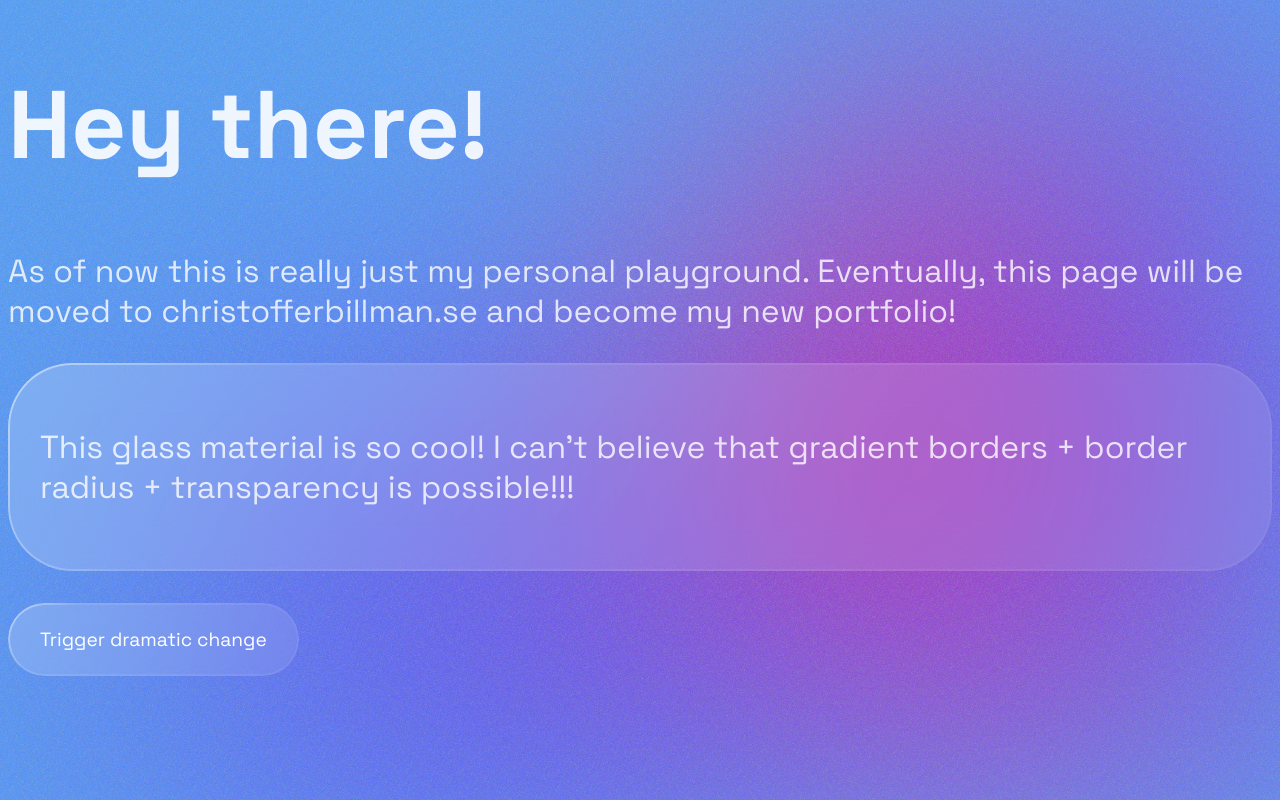
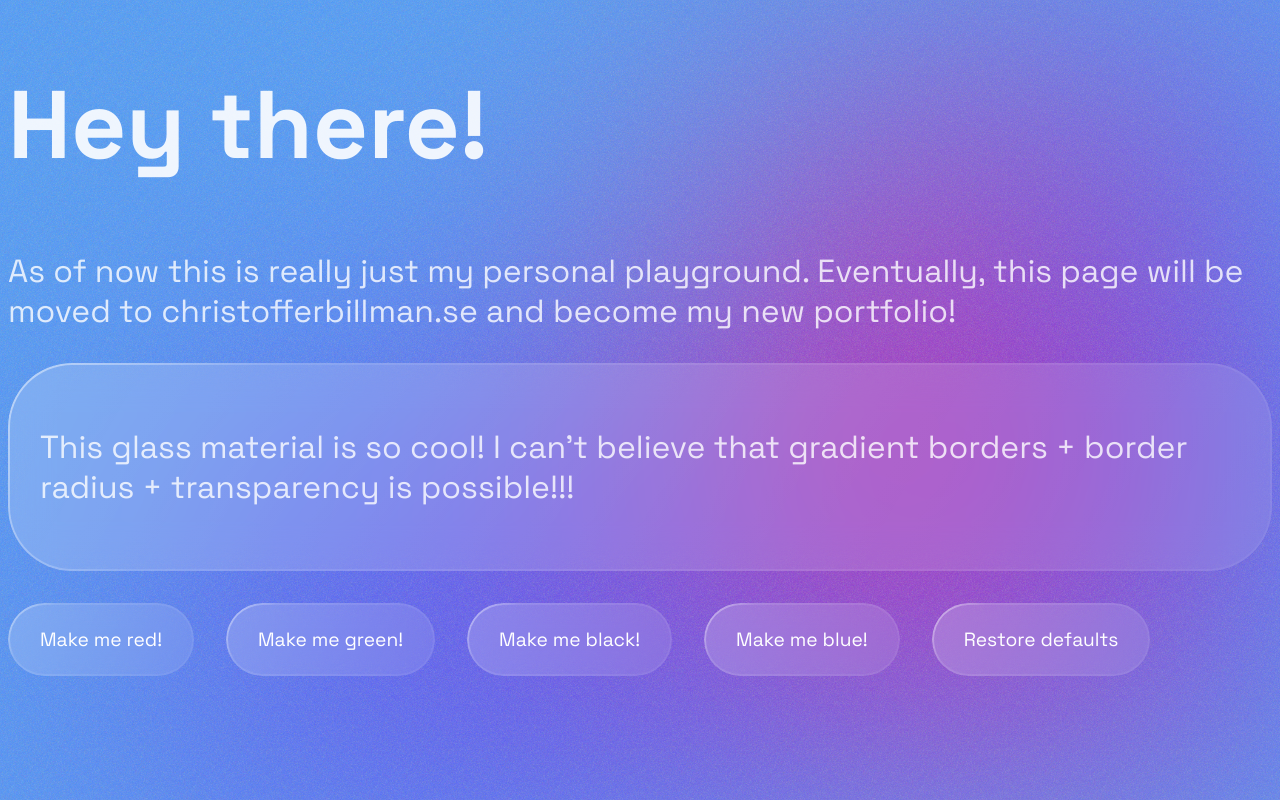
Before and after one commit to ChristofferBillman/portfolio-v5, a React (Vite) app: page / in a window 1280 px wide. Built offline with nearby package versions, Linux system fonts and the light colour scheme.

Commit message:
feat: added some buttons in playgroud to change to different colors.

```diff
--- a/src/contexts/AnimatedBackgroundContext.tsx
+++ b/src/contexts/AnimatedBackgroundContext.tsx
@@ -21,7 +21,8 @@ export function AnimatedBackgroundProvider({ children }: Props): ReactNode {
 		new Circle(w/2, '#FE0886', initialPos),
 		new Circle(w/2, '#6233EE', initialPos),
 		new Circle(w/2, '#6233EE', initialPos),
-	])
+	],
+	'#4D9BF9')
 
 	return (
 		<animatedBackgroundContext.Provider value={animatedBackgroundHandler}>
--- a/src/pages/Playground.tsx
+++ b/src/pages/Playground.tsx
@@ -15,12 +15,39 @@ export default function Playground() {
 				<p>This glass material is so cool! I can't believe that gradient borders + border radius + transparency is possible!!!</p>
 			</GlassMaterial>
 			<div style={{margin: '1rem'}}/>
+			<div style={{display: 'flex', gap: '1rem'}}>
 			<Button
 				onClick={() => {
-					animationController.triggerDramatic()
+					animationController.setColors(['#C91010', '#CE522D'])
 				}}
-				text='Trigger dramatic change'
+				text='Make me red!'
 			/>
+			<Button
+				onClick={() => {
+					animationController.setColors(['#18C754', '#096423', '#99B916'])
+				}}
+				text='Make me green!'
+			/>
+			<Button
+				onClick={() => {
+					animationController.setColors(['#161616', '#353535', '#0A0A0A'])
+				}}
+				text='Make me black!'
+			/>
+			<Button
+				onClick={() => {
+					animationController.setColors(['#2BA1FC','#84B2C0','#0D5473','#1980FF','#10ADC9'])
+				}}
+				text='Make me blue!'
+			/>
+
+			<Button
+				onClick={() => {
+					animationController.restoreDefaultColors()
+				}}
+				text='Restore defaults'
+			/>
+			</div>
 		</>
 	)
 }
--- a/src/util/AnimatedBackgroundController.ts
+++ b/src/util/AnimatedBackgroundController.ts
@@ -6,9 +6,11 @@ export default class AnimatedBackgroundController {
 	root: HTMLElement | null = null
 	circlesContainer: HTMLElement | null = null
 	body: HTMLBodyElement
+	defaultBodyColor: string
 
-	constructor(circles: Circle[]) {
+	constructor(circles: Circle[], defaultBodyColor: string) {
 		this.circles = circles
+		this.defaultBodyColor = defaultBodyColor
 		this.body = document.getElementsByTagName('body')[0]
 	}
 
@@ -24,28 +26,30 @@ export default class AnimatedBackgroundController {
 		this.forAllCircles(circle => {
 			circle.changeSizePseudoRandomly()
 		})
-		this.setColors(['#22E552','#0B6B23','#55CC5E','#39B916','#99B916'])
-		setTimeout(() => this.restoreDefaultColors(), 5000)
+		//this.setColors(['#22E552','#0B6B23','#55CC5E','#39B916','#99B916'])
+		//setTimeout(() => this.restoreDefaultColors(), 5000)
 	}
 
 	setColors(colors: string[]) {
+		this.triggerDramatic()
 		this.forAllCircles((circle, index) => {
-			circle.setColor(colors[this.circles.length % index])
+			circle.setColor(colors[index % colors.length])
 		})
 
 		this.body.style.transitionDuration = '2s'
-		const prevBgColor = this.body.style.background
 		this.body.style.background = colors[0]
+
 		setTimeout(() => {
 			this.body.style.transitionDuration = '10s'
-			this.body.style.background = prevBgColor
 		}, 2000)
 	}
 
 	restoreDefaultColors() {
+		this.triggerDramatic()
 		this.forAllCircles(circle => {
 			circle.restoreColor()
 		})
+		this.body.style.background = this.defaultBodyColor
 	}
 
 	movePseudoRandomly() {
```
